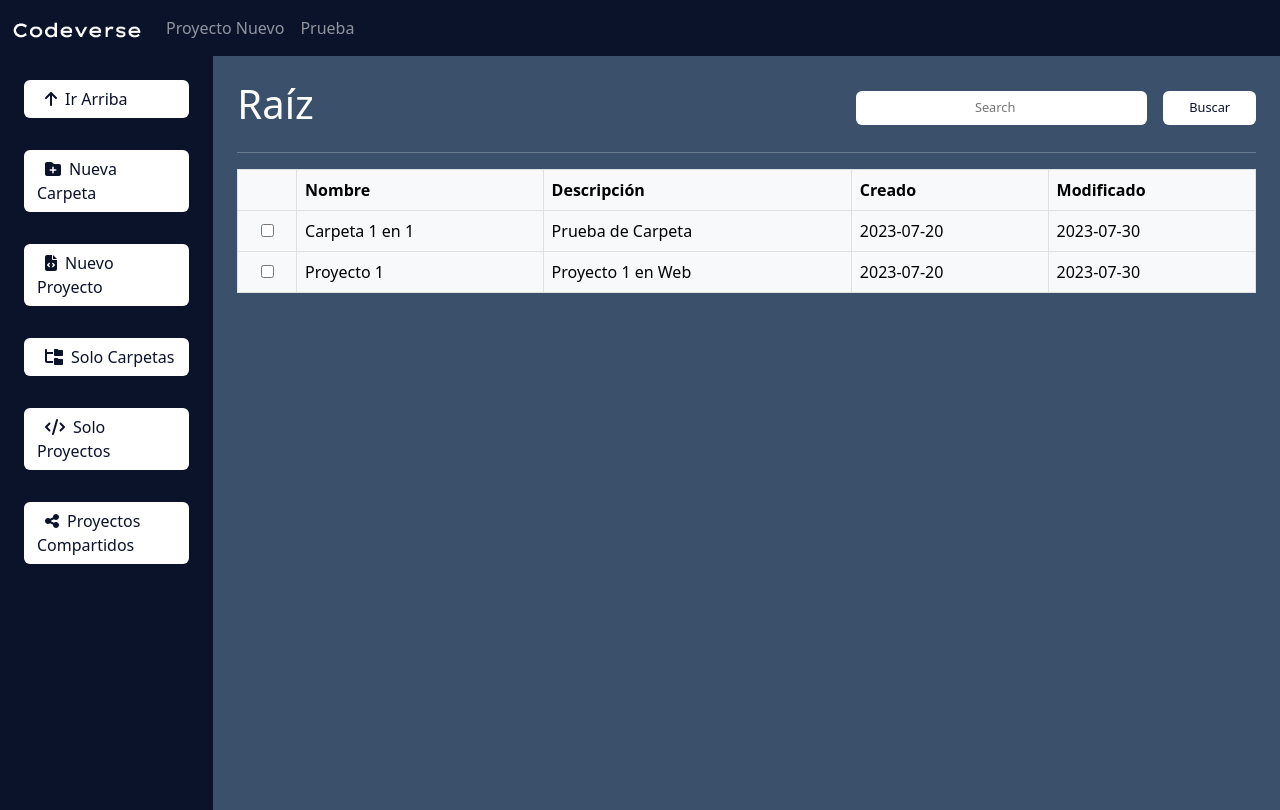
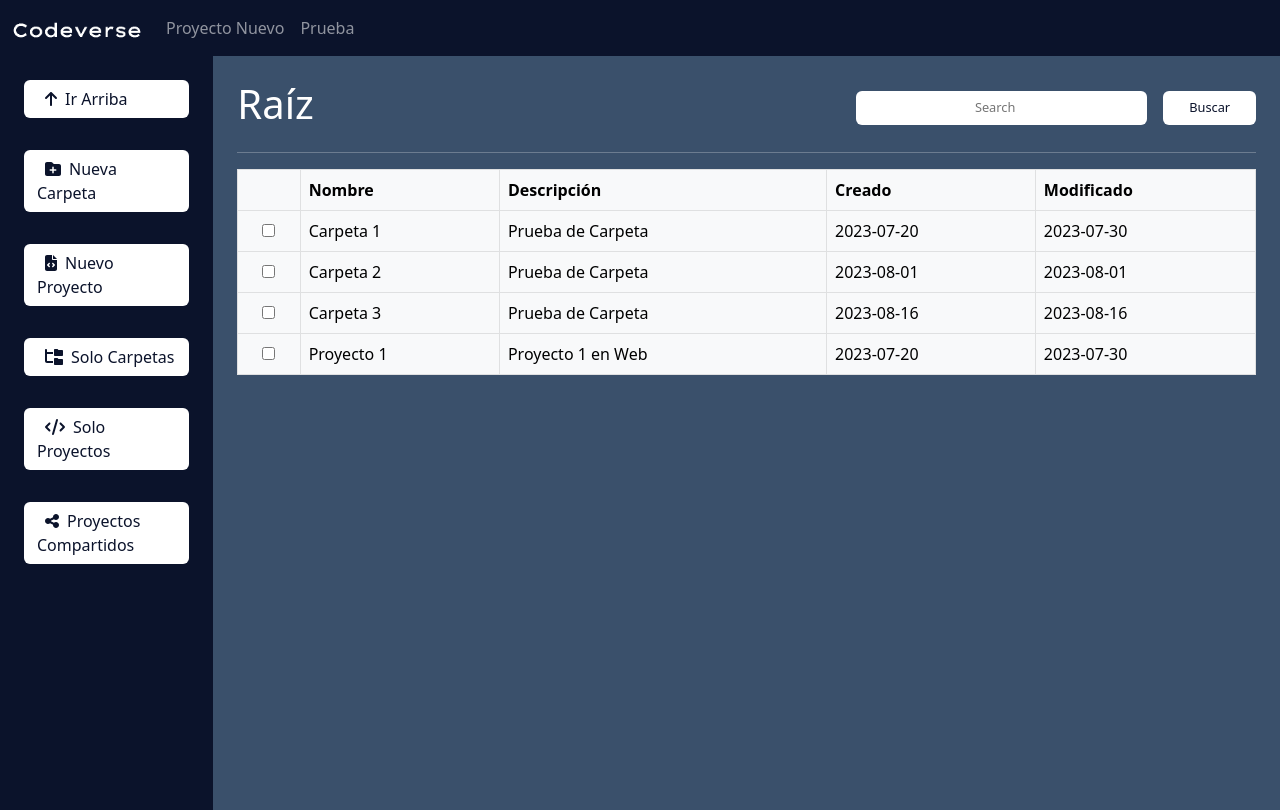
Before and after one commit to iamchapita/Codeverse-Frontend, an Angular app: page /app/projectExplorer in a window 1280 px wide. Built offline with nearby package versions, Linux system fonts and the light colour scheme.

Commit message:
Implementación de servicio

```diff
--- a/src/app/codeverse/pages/project-explorer/project-explorer.component.html
+++ b/src/app/codeverse/pages/project-explorer/project-explorer.component.html
@@ -34,7 +34,7 @@
 
 			<div class="header" role="search">
 
-				<h1>{{ data[0].name }}</h1>
+				<h1>{{ rootFolder.name }}</h1>
 
 				<div class="search">
 					<input class="btn" type="search" placeholder="Search" aria-label="Search">
@@ -57,29 +57,25 @@
 					</thead>
 					<tbody>
 
-						<ng-container *ngFor="let d of data">
-
-							<tr *ngFor="let folder of d.folders" routerLink="/">
+						<tr *ngFor="let folder of rootFolder.folders">
 
 							<td class="text-center"> <input type="checkbox"> </td>
-								<td>{{ folder.name }}</td>
+							<td routerLink="/">{{ folder.name }}</td>
 							<td>{{ folder.description }}</td>
 							<td>{{ folder.createdAt }}</td>
 							<td>{{ folder.modifiedAt }}</td>
 
 						</tr>
 
-							<tr *ngFor="let project of d.projects" routerLink="/">
+						<tr *ngFor="let project of rootFolder.projects">
 
 							<td class="text-center"> <input type="checkbox"></td>
-								<td>{{ project.name }}</td>
+							<td routerLink="/">{{ project.name }}</td>
 							<td>{{ project.description }}</td>
 							<td>{{ project.createdAt }}</td>
 							<td>{{ project.modifiedAt }}</td>
 
 						</tr>
-
-						</ng-container>
 
 					</tbody>
 				</table>
--- a/src/app/codeverse/pages/project-explorer/project-explorer.component.ts
+++ b/src/app/codeverse/pages/project-explorer/project-explorer.component.ts
@@ -10,6 +10,7 @@ import {
 } from '@fortawesome/free-solid-svg-icons';
 
 import { Folder } from 'src/models/Folder.model';
+import { FetchService } from 'src/app/services/fetch.service';
 
 @Component({
 	selector: 'app-project-explorer',
@@ -27,56 +28,7 @@ export class ProjectExplorerComponent {
 
 	isExplorer: boolean = true;
 
-	data: Array<Folder> = [
-		{
-			_id: '1',
-			name: 'Raíz',
-			description: '',
-			folders: [
-				{
-					_id: '1',
-					name: 'Carpeta 1 en 1',
-					description: 'Prueba de Carpeta',
-					createdAt: '2023-07-20',
-					modifiedAt: '2023-07-30',
-					folders: [],
-					projects: [],
-				},
-			],
-			projects: [
-				{
-					_id: '1',
-					name: 'Proyecto 1',
-					description: 'Proyecto 1 en  Web',
-					createdAt: '2023-07-20',
-					modifiedAt: '2023-07-30',
-					files: [
-						{
-							_id: '1',
-							type: 'HTML',
-							content: '',
-							createdAt: '2023-07-20',
-							modifiedAt: '2023-07-30',
-						},
-						{
-							_id: '2',
-							type: 'CSS',
-							content: '',
-							createdAt: '2023-07-20',
-							modifiedAt: '2023-07-30',
-						},
-						{
-							_id: '3',
-							type: 'JS',
-							content: '',
-							createdAt: '2023-07-20',
-							modifiedAt: '2023-07-30',
-						},
-					],
-				},
-			],
-			createdAt: '2023-07-20',
-			modifiedAt: '2023-07-30',
-		},
-	];
+	constructor(private fetchService: FetchService) {}
+
+	rootFolder: Folder = this.fetchService.rootFolder;
 }
```
Lines whose indentation alone changed are shown as unchanged.
